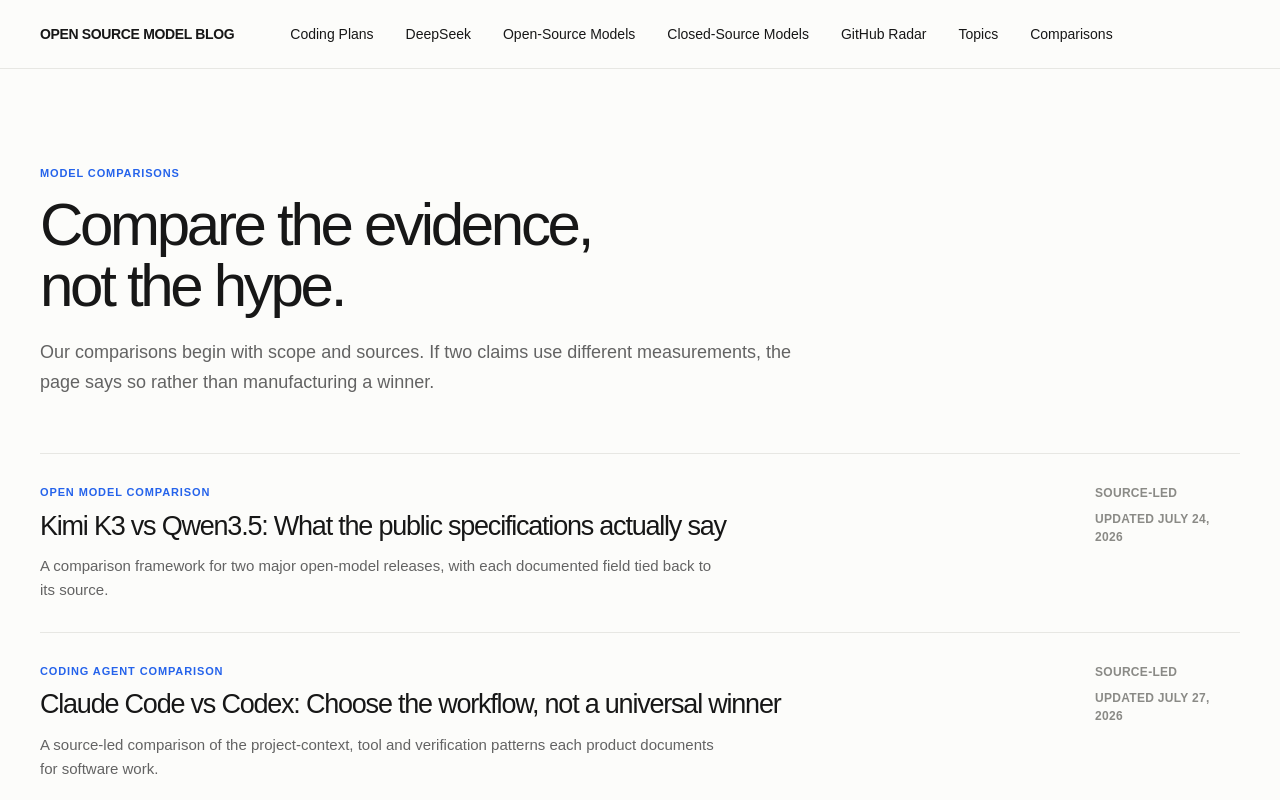
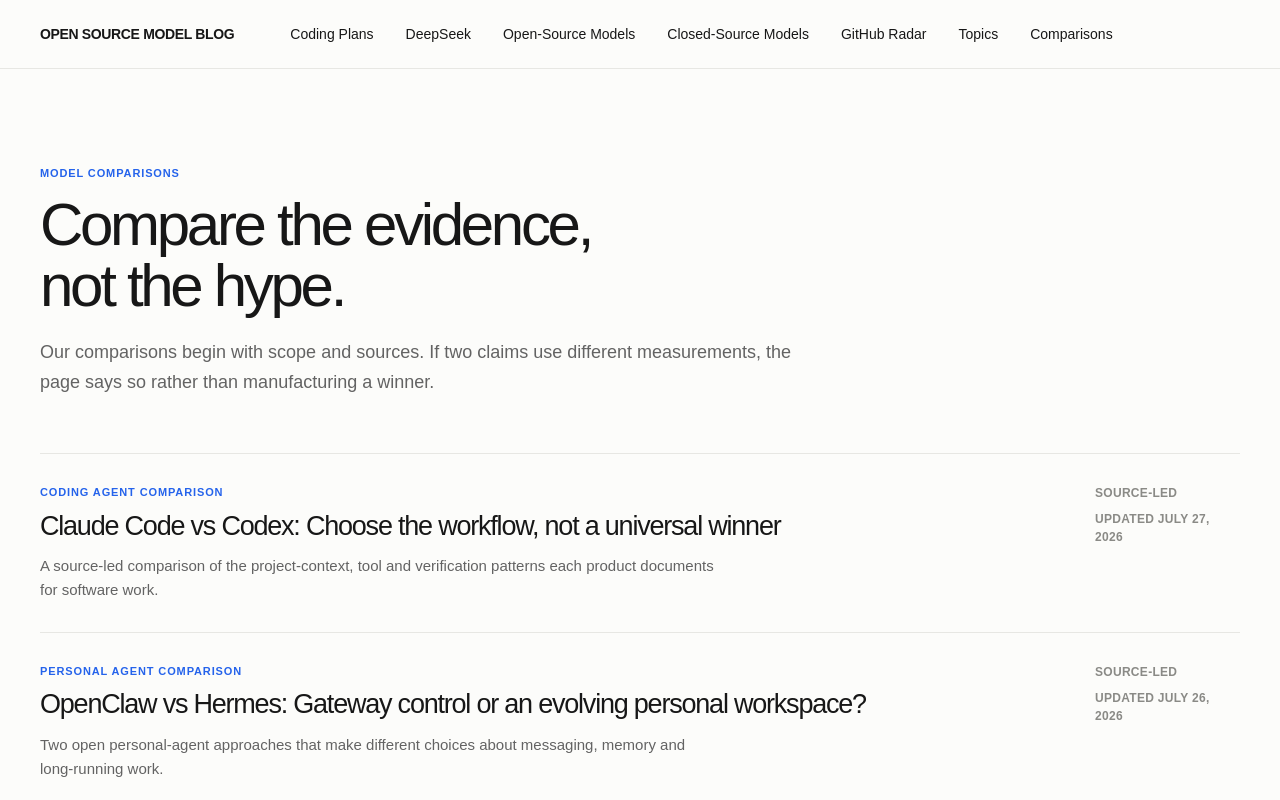
Before and after one commit to flashcoder111/DSFLASH, a Next.js app: page /compare in a window 1280 px wide. Shown: the top 800 px of the page. Built offline with nearby package versions, Linux system fonts and the light colour scheme.

Commit message:
Remove broken comparison link

```diff
--- a/src/app/compare/page.tsx
+++ b/src/app/compare/page.tsx
@@ -4,15 +4,7 @@ import { comparisons } from "@/lib/blog-data";
 
 export const metadata: Metadata = { title: "Model Comparisons", description: "Source-led comparisons that distinguish documented specifications from interpretation.", alternates: { canonical: "/compare" } };
 
-const foundationalComparison = {
-    slug: "kimi-k3-vs-qwen35",
-    label: "Open model comparison",
-    title: "Kimi K3 vs Qwen3.5: What the public specifications actually say",
-    dek: "A comparison framework for two major open-model releases, with each documented field tied back to its source.",
-    date: "July 24, 2026"
-  };
-
 export default function ComparePage() {
-  const items = [foundationalComparison, ...comparisons];
+  const items = comparisons;
   return <div className="page-container"><header className="page-intro"><p className="eyebrow">Model Comparisons</p><h1>Compare the evidence,<br />not the hype.</h1><p>Our comparisons begin with scope and sources. If two claims use different measurements, the page says so rather than manufacturing a winner.</p></header><section className="article-list">{items.map((item) => <article className="article-list-item" key={item.slug}><div><p className="eyebrow">{item.label}</p><h2><Link href={`/compare/${item.slug}`}>{item.title}</Link></h2><p>{item.dek}</p></div><div className="article-list-item__meta"><span>Source-led</span><span>Updated {item.date}</span></div></article>)}</section></div>;
 }
```
